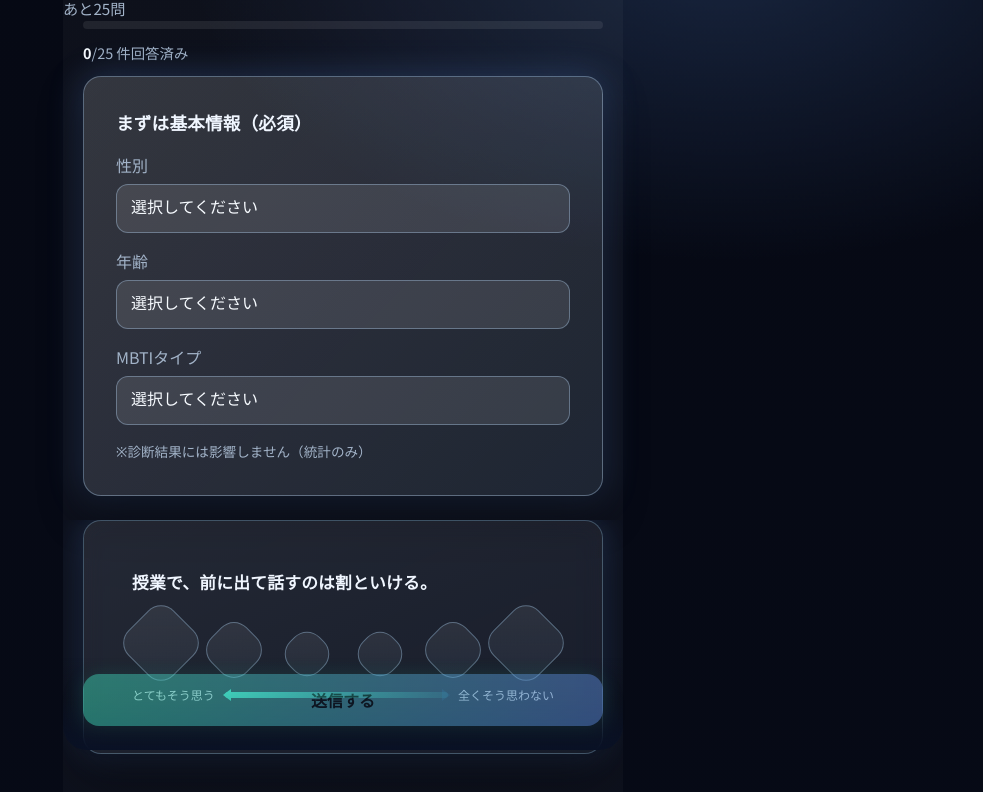
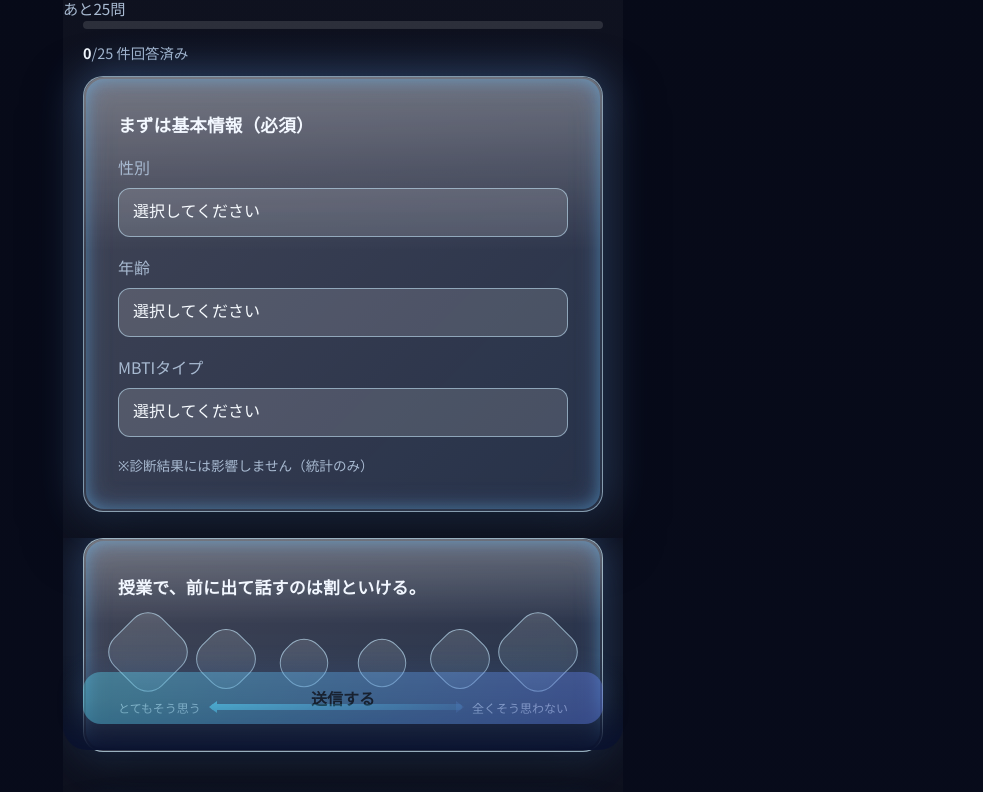
Before and after one commit to cypheroneinc-oss/cb-bot-server, a website with bundled scripts: page bot_server/liff/index.html in a window 1280 px wide. Shown: the part 50-842 px from the top of the page, without its empty margins (297-1280 px from the left). Built offline with nearby package versions, Linux system fonts and the light colour scheme.

Commit message:
Update app.css

```diff
--- a/bot_server/liff/assets/app.css
+++ b/bot_server/liff/assets/app.css
@@ -1,17 +1,17 @@
-/* ===== THEME: Aurora Mint (ゲーム的・キャッチー) ===== */
+/* ===== THEME: Blue Nova (ゲーム的・強ガラス・青寄せ) ===== */
 :root {
-  /* Dark space × Neon mint */
-  --bg-grad-a: #060914;     /* ほぼ黒に近い群青 */
-  --bg-grad-b: #0a1226;     /* 深い群青 */
-  --fg:        #f7fbff;     /* 文字は白寄り */
-  --muted:     #a2b3c8;     /* サブ文字 */
-  --accent:    #46ffd3;     /* ネオンミント */
-  --accent-2:  #6aa3ff;     /* ラピス系ブルー */
-  --card:      rgba(255,255,255,0.12);   /* 明るめ透明ガラス（fallback） */
-  --border:    rgba(185, 220, 255, 0.35);/* ガラスの縁取り */
-  --glow:      0 0 28px rgba(106,163,255,0.35);
+  /* Deep space × Electric Blue */
+  --bg-grad-a: #070a18;      /* かなり暗い群青 */
+  --bg-grad-b: #0b1330;      /* 深い青 */
+  --fg:        #f7fbff;      /* 文字は白寄り */
+  --muted:     #a8bad1;      /* サブ文字 */
+  --accent:    #5ee0ff;      /* エレクトリック・シアンブルー */
+  --accent-2:  #6a8bff;      /* ブライトラピス */
+  --card:      rgba(255,255,255,0.14);   /* 明るめ透明ガラス（fallback） */
+  --border:    rgba(200, 235, 255, 0.55);/* 輝く縁取り（強化） */
+  --glow:      0 0 36px rgba(110, 170, 255, 0.55);
   --ring:      0 0 0 2px var(--accent);
-  --danger:    #ff4d6d;     /* エラー色（load-errorで使用） */
+  --danger:    #ff4d6d;
 }
 
 * { box-sizing: border-box; }
@@ -20,8 +20,8 @@ html, body {
   margin: 0;
   padding: 0;
   background:
-    radial-gradient(900px 520px at 80% 0%, rgba(106,163,255,0.18), transparent 60%),
-    radial-gradient(1100px 600px at 10% 20%, rgba(70,255,211,0.14), transparent 60%),
+    radial-gradient(1100px 560px at 80% -5%, rgba(110,170,255,0.24), transparent 60%),
+    radial-gradient(1200px 620px at 10% 25%, rgba(94,224,255,0.20), transparent 60%),
     linear-gradient(180deg, var(--bg-grad-a), var(--bg-grad-b));
   color: var(--fg);
   font-family: 'Noto Sans JP', system-ui, -apple-system, BlinkMacSystemFont, 'Segoe UI', sans-serif;
@@ -37,8 +37,15 @@ button { font-family: inherit; }
 .subtitle { margin: 0; color: var(--muted); font-size: 0.95rem; }
 
 /* ===== プログレス ===== */
-.progress-bar { background: rgba(255,255,255,0.08); border-radius: 999px; overflow: hidden; margin: 0 20px 12px; height: 8px; }
-.progress-fill { background: linear-gradient(90deg, var(--accent), var(--accent-2)); box-shadow: var(--glow); height: 100%; width: 0; transition: width .2s ease; }
+.progress-bar { background: rgba(255,255,255,0.12); border-radius: 999px; overflow: hidden; margin: 0 20px 12px; height: 8px; }
+.progress-fill {
+  background: linear-gradient(90deg, var(--accent), var(--accent-2));
+  height: 100%; width: 0; transition: width .2s ease;
+  box-shadow:
+    var(--glow),
+    0 0 18px rgba(94,224,255,0.35) inset,
+    0 2px 12px rgba(0,0,0,0.35);
+}
 
 .status { margin: 0 20px 12px; font-size: 0.9rem; color: var(--muted); }
 .status strong { color: var(--fg); }
@@ -58,98 +65,125 @@ button { font-family: inherit; }
 .questions {
   flex: 1;
   overflow-y: auto;
-  padding: 0 20px 200px; /* フッターで隠れないよう下余白を広く */
+  padding: 0 20px 220px; /* 下余白さらに増やす＝没入感＆押し込み回避 */
 }
 
-/* ===== カード（設問/結果）：明るい“発光ガラス”＋浮遊 ===== */
+/* ===== カード（設問/結果）：超ガラス＋強発光＋浮遊 ===== */
 .question-card,
 .result-card{
-  background: linear-gradient(135deg, rgba(255,255,255,0.16), rgba(180,220,255,0.10));
+  position: relative;
+  background: linear-gradient(135deg, rgba(255,255,255,0.22), rgba(180,220,255,0.16));
   border: 1px solid var(--border);
-  border-radius: 18px;
+  border-radius: 20px;
   box-shadow:
-    0 18px 44px rgba(0,0,0,0.48),   /* 下方向の重量感 */
-    0 0 34px rgba(106,163,255,0.28);/* 青みのグロー */
-  padding: 48px;                    /* ゆったり */
-  margin-bottom: 78px;              /* 設問同士の間隔 */
+    0 22px 58px rgba(0,0,0,0.55),   /* 下方向の重量感（強） */
+    0 0 44px rgba(110,170,255,0.45);/* 外周ブルーグロー（強） */
+  padding: 34px;                    /* ゆったり */
+  margin-bottom: 72px;              /* 設問同士の間隔 さらに広く */
   transform: translateY(0);
   transition: transform .25s ease, box-shadow .25s ease, background .25s ease, border-color .25s ease;
 }
-@supports ((-webkit-backdrop-filter: blur(10px)) or (backdrop-filter: blur(10px))){
+/* ガラス感の誇張（ハイライト＆内側グロー） */
+.question-card::before,
+.result-card::before{
+  content: "";
+  position: absolute; inset: 0;
+  border-radius: inherit;
+  background: linear-gradient(180deg, rgba(255,255,255,0.28), rgba(255,255,255,0) 40%);
+  pointer-events: none;
+  mix-blend-mode: screen;
+}
+.question-card::after,
+.result-card::after{
+  content: "";
+  position: absolute; inset: 2px;
+  border-radius: calc(20px - 2px);
+  box-shadow: inset 0 0 24px rgba(110,170,255,0.35), inset 0 0 14px rgba(94,224,255,0.25);
+  pointer-events: none;
+}
+
+@supports ((-webkit-backdrop-filter: blur(18px)) or (backdrop-filter: blur(18px))){
   .question-card,
   .result-card{
-    background: linear-gradient( to bottom right,
-      rgba(255,255,255,0.10),
-      rgba(180,220,255,0.06)
-    );
-    -webkit-backdrop-filter: blur(10px) saturate(1.2);
-            backdrop-filter: blur(10px) saturate(1.2);
-    border-color: rgba(160, 220, 255, 0.28);
+    -webkit-backdrop-filter: blur(18px) saturate(1.5);
+            backdrop-filter: blur(18px) saturate(1.5);
+    border-color: rgba(210, 242, 255, 0.65); /* 線をさらに明るく */
   }
 }
-/* 少しだけ浮かせる */
-.question-card:hover{
-  transform: translateY(-2px);
-  box-shadow: 0 22px 46px rgba(0,0,0,0.38), 0 0 30px rgba(122,166,255,0.25);
+
+/* “大げさに”浮かせる（モバイルでも分かる強度） */
+.question-card:active,
+.result-card:active { transform: translateY(0); } /* タップ時は沈ませない（誤作動感を避ける） */
+.question-card:hover,
+.result-card:hover{
+  transform: translateY(-3px);
+  box-shadow:
+    0 28px 64px rgba(0,0,0,0.58),
+    0 0 54px rgba(110,170,255,0.50);
 }
 
 /* 見出しの視認性 */
 .question-card h2{
-  font-size: 1.05rem;
-  margin: 0 0 16px;
+  font-size: 1.06rem;
+  margin: 0 0 18px;
   letter-spacing: .2px;
   color: #f0f6ff;
 }
 
-/* ===== Likert UI ===== */
-.choices { display: grid; gap: 16px; }
+/* ===== Likert UI（ダイヤを強発光） ===== */
+.choices { display: grid; gap: 18px; }
 .choices.likert-scale {
   display: flex; align-items: flex-end; justify-content: space-between;
-  gap: 16px; flex-wrap: wrap;
+  gap: 18px; flex-wrap: wrap;
 }
 .likert-choice { position: relative; display: flex; flex-direction: column; align-items: center; flex: 1 1 0; min-width: 0; max-width: 96px; }
 .likert-input { position: absolute; opacity: 0; pointer-events: none; }
 
 .likert-option {
-  display: flex; flex-direction: column; align-items: center; gap: 6px;
-  cursor: pointer; text-align: center; color: #c9d8ea; transition: color 0.2s ease;
+  display: flex; flex-direction: column; align-items: center; gap: 8px;
+  cursor: pointer; text-align: center; color: #cfe0f5; transition: color 0.2s ease;
 }
-.likert-option:hover .likert-diamond { background: rgba(122,166,255,0.12); box-shadow: 0 12px 28px rgba(0, 0, 0, 0.2); }
+.likert-option:hover .likert-diamond { background: rgba(110,170,255,0.18); box-shadow: 0 12px 28px rgba(0, 0, 0, 0.25); }
 .likert-input:focus-visible + .likert-option .likert-diamond { box-shadow: var(--ring), 0 10px 24px rgba(0, 0, 0, 0.3); }
-.likert-input:checked + .likert-option { color: #ffffff; font-weight: 600; }
+.likert-input:checked + .likert-option { color: #ffffff; font-weight: 700; }
 
 .likert-diamond{
-  --likert-size: 42px;
+  --likert-size: 46px;
   width: var(--likert-size); height: var(--likert-size);
-  border-radius: 18px; border: 1px solid rgba(180,220,255,0.35);
-  background: linear-gradient(135deg, rgba(255,255,255,0.08), rgba(160,220,255,0.06));
+  border-radius: 20px; border: 1px solid rgba(200,235,255,0.6);
+  background: linear-gradient(135deg, rgba(255,255,255,0.14), rgba(160,220,255,0.10));
   transform: rotate(45deg);
   display: inline-flex; align-items: center; justify-content: center;
   position: relative;
   transition: transform 0.2s, border-color 0.2s, box-shadow 0.2s, background 0.2s;
 }
 .likert-input:checked + .likert-option .likert-diamond{
-  background: radial-gradient(60% 60% at 50% 40%, rgba(66,245,209,0.75), rgba(66,245,209,0.35) 60%, rgba(66,245,209,0.15) 100%);
-  border-color: rgba(66,245,209,0.9);
-  box-shadow: 0 0 0 4px rgba(66,245,209,0.22), 0 10px 30px rgba(66,245,209,0.25);
+  background:
+    radial-gradient(60% 60% at 50% 38%, rgba(94,224,255,0.90), rgba(94,224,255,0.45) 60%, rgba(94,224,255,0.18) 100%),
+    linear-gradient(135deg, rgba(255,255,255,0.18), rgba(160,220,255,0.10));
+  border-color: rgba(200,235,255,0.9);
+  box-shadow:
+    0 0 0 5px rgba(94,224,255,0.28),
+    0 16px 36px rgba(94,224,255,0.35);
+  transform: rotate(45deg) scale(1.08);
 }
-.likert-option.size-large .likert-diamond { --likert-size: 64px; }
-.likert-option.size-medium .likert-diamond { --likert-size: 50px; }
-.likert-option.size-small .likert-diamond { --likert-size: 42px; }
+.likert-option.size-large .likert-diamond { --likert-size: 68px; }
+.likert-option.size-medium .likert-diamond { --likert-size: 54px; }
+.likert-option.size-small .likert-diamond { --likert-size: 46px; }
 @media (max-width: 767px) {
-  .likert-option.size-large .likert-diamond { --likert-size: 56px; }
-  .likert-option.size-medium .likert-diamond { --likert-size: 44px; }
-  .likert-option.size-small .likert-diamond { --likert-size: 38px; }
+  .likert-option.size-large .likert-diamond { --likert-size: 60px; }
+  .likert-option.size-medium .likert-diamond { --likert-size: 50px; }
+  .likert-option.size-small .likert-diamond { --likert-size: 42px; }
 }
 
 /* 目盛バー */
 .likert-legend {
   display: grid; grid-template-columns: auto 1fr auto; align-items: center;
-  gap: 10px; margin-top: 10px; font-size: 12px; opacity: 0.9;
+  gap: 10px; margin-top: 12px; font-size: 12px; opacity: 0.95;
 }
 .likert-legend .legend-bar {
   height: 6px; border-radius: 999px;
-  background: linear-gradient(90deg, var(--accent), rgba(66,245,209,0.15));
+  background: linear-gradient(90deg, var(--accent), rgba(94,224,255,0.25));
   position: relative;
 }
 .likert-legend .legend-bar::before, .likert-legend .legend-bar::after {
@@ -157,39 +191,43 @@ button { font-family: inherit; }
   border-top: 6px solid transparent; border-bottom: 6px solid transparent; transform: translateY(-50%);
 }
 .likert-legend .legend-bar::before { left: -2px; border-right: 8px solid var(--accent); }
-.likert-legend .legend-bar::after { right: -2px; border-left: 8px solid rgba(33, 161, 255, 0.15); }
+.likert-legend .legend-bar::after { right: -2px; border-left: 8px solid rgba(110,170,255,0.25); }
 
 /* アクセシビリティ */
 .sr-only { position: absolute !important; width: 1px; height: 1px; padding: 0; margin: -1px; overflow: hidden; clip: rect(0, 0, 0, 0); white-space: nowrap; border: 0; }
 
-/* ===== フッター／ボタン（グラデ＋柔らかい光） ===== */
+/* ===== フッター／ボタン（強発光ブルー） ===== */
 .footer {
   position: sticky; bottom: 0; left: 0; right: 0;
-  padding: 16px 20px 24px;
-  background: linear-gradient(180deg, rgba(6,10,20,0.0) 0%, rgba(6,10,20,0.25) 45%, var(--bg-grad-b) 100%);
+  padding: 16px 20px 26px;
+  background: linear-gradient(180deg, rgba(5,10,22,0.0) 0%, rgba(5,10,22,0.28) 45%, var(--bg-grad-b) 100%);
   display: flex; flex-direction: column; gap: 12px;
-  z-index: 1; /* セレクトのドロップダウンより下に */
+  z-index: 1;
 }
 .footer button {
-  width: 100%; padding: 14px; border: none; border-radius: 16px;
-  font-size: 1rem; font-weight: 600; color: #03101a;
+  width: 100%; padding: 14px; border: none; border-radius: 18px;
+  font-size: 1rem; font-weight: 700; color: #04101a;
   background: linear-gradient(90deg, var(--accent), var(--accent-2));
-  box-shadow: 0 10px 26px rgba(0,0,0,0.35), 0 0 18px rgba(66,245,209,0.35);
+  box-shadow:
+    0 12px 28px rgba(0,0,0,0.40),
+    0 0 28px rgba(110,170,255,0.55);
   cursor: pointer; transition: opacity 0.2s ease, transform 0.2s ease, box-shadow 0.2s ease;
 }
 .footer button:disabled { opacity: 0.4; cursor: not-allowed; }
 .footer button:focus-visible { outline: none; box-shadow: var(--ring); }
-.footer button:not(:disabled):active { transform: translateY(1px); }
+.footer button:not(:disabled):active { transform: translateY(0); }
 .footer button:hover:not(:disabled){
-  transform: translateY(-1px);
-  box-shadow: 0 12px 30px rgba(0,0,0,0.38), 0 0 22px rgba(122,166,255,0.35);
+  transform: translateY(-1.5px);
+  box-shadow:
+    0 14px 32px rgba(0,0,0,0.45),
+    0 0 34px rgba(110,170,255,0.60);
 }
 .footer .secondary{
-  background: rgba(255,255,255,0.04);
+  background: rgba(255,255,255,0.08);
   color: var(--fg);
-  border: 1px solid rgba(160, 220, 255, 0.35);
+  border: 1px solid rgba(200, 235, 255, 0.55);
 }
-.footer .secondary:disabled { opacity: 0.4; border-color: rgba(255, 255, 255, 0.1); }
+.footer .secondary:disabled { opacity: 0.4; border-color: rgba(255, 255, 255, 0.18); }
 
 .footer-actions { display: flex; flex-direction: column; gap: 12px; width: 100%; }
 .secondary-actions { display: grid; gap: 10px; }
@@ -198,8 +236,8 @@ button { font-family: inherit; }
 /* ===== トースト ===== */
 .toast {
   position: fixed; left: 50%; bottom: 96px; transform: translateX(-50%);
-  background: rgba(10, 16, 28, 0.92);
-  border: 1px solid rgba(160, 220, 255, 0.28);
+  background: rgba(8, 12, 26, 0.92);
+  border: 1px solid rgba(200, 235, 255, 0.45);
   border-radius: 14px; padding: 14px 18px; color: var(--fg); font-size: 0.95rem;
   max-width: calc(100% - 40px); box-shadow: 0 10px 30px rgba(0, 0, 0, 0.35);
 }
@@ -209,9 +247,9 @@ button { font-family: inherit; }
 
 /* ===== 結果カード内部 ===== */
 .result-card {
-  padding: 28px; margin: 0 20px 120px;
-  background: var(--card);
-  border-radius: 20px; box-shadow: 0 20px 48px rgba(0, 0, 0, 0.5), var(--glow);
+  padding: 30px; margin: 0 20px 130px;
+  background: linear-gradient(135deg, rgba(255,255,255,0.22), rgba(180,220,255,0.16));
+  border-radius: 22px; box-shadow: 0 22px 60px rgba(0, 0, 0, 0.55), var(--glow);
   border: 1px solid var(--border);
 }
 .result-header { margin-bottom: 20px; }
@@ -219,35 +257,35 @@ button { font-family: inherit; }
 .result-header p { margin: 0; color: var(--muted); font-size: 0.95rem; }
 
 .hero-card { display: flex; align-items: center; gap: 16px; margin-bottom: 16px; }
-.hero-avatar { width: 84px; height: 84px; border-radius: 16px; overflow: hidden; border: 1px solid rgba(0, 209, 255, 0.4); box-shadow: 0 12px 28px rgba(0,0,0,.4); }
+.hero-avatar { width: 84px; height: 84px; border-radius: 16px; overflow: hidden; border: 1px solid rgba(200, 235, 255, 0.55); box-shadow: 0 12px 28px rgba(0,0,0,.4); }
 .hero-avatar img { width: 100%; height: 100%; object-fit: cover; display: block; }
 .hero-details { flex: 1; }
 
-.cluster-tag { display: inline-flex; align-items: center; padding: 4px 10px; border-radius: 999px; border: 1px solid rgba(0, 209, 255, 0.6); color: var(--accent); font-size: 0.85rem; margin-bottom: 8px; }
+.cluster-tag { display: inline-flex; align-items: center; padding: 4px 10px; border-radius: 999px; border: 1px solid rgba(200, 235, 255, 0.55); color: var(--accent); font-size: 0.85rem; margin-bottom: 8px; }
 .result-hero-name, #resultHeroName { margin: 0; font-size: 1.4rem; font-weight: 700; color: var(--fg); }
 
 .result-summary { margin: 12px 0 20px; font-size: 1rem; color: var(--fg); }
 
 .share-preview { display: grid; gap: 12px; margin-bottom: 24px; }
-.share-preview img { width: 100%; border-radius: 16px; border: 1px solid rgba(0, 209, 255, 0.3); }
+.share-preview img { width: 100%; border-radius: 16px; border: 1px solid rgba(200, 235, 255, 0.45); }
 
 .share-actions { margin-bottom: 28px; }
 .share-actions h3 { margin: 0 0 12px; font-size: 1.1rem; }
 .share-buttons { display: grid; gap: 10px; grid-template-columns: repeat(auto-fit, minmax(140px, 1fr)); }
 .share-btn {
   padding: 10px 14px; border-radius: 12px;
-  border: 1px solid rgba(160, 220, 255, 0.28);
-  background: linear-gradient(180deg, rgba(255,255,255,0.06), rgba(180,220,255,0.05));
-  color: var(--fg); font-weight: 600; cursor: pointer;
-  box-shadow: 0 10px 22px rgba(0,0,0,0.28);
+  border: 1px solid rgba(200, 235, 255, 0.45);
+  background: linear-gradient(180deg, rgba(255,255,255,0.10), rgba(180,220,255,0.08));
+  color: var(--fg); font-weight: 700; cursor: pointer;
+  box-shadow: 0 10px 22px rgba(0,0,0,0.30);
 }
-.share-btn:hover { background: rgba(255,255,255,0.10); }
+.share-btn:hover { background: rgba(255,255,255,0.16); }
 .share-note { margin: 12px 0 0; color: var(--muted); font-size: 0.85rem; }
 
 .narrative-section { margin-bottom: 24px; }
 .narrative-section h3 { margin-bottom: 12px; font-size: 1.1rem; }
 .narrative-grid { display: grid; gap: 16px; }
-.narrative-block { background: rgba(255,255,255,0.05); border-radius: 14px; padding: 14px 16px; border: 1px solid rgba(0,209,255,0.15); }
+.narrative-block { background: rgba(255,255,255,0.07); border-radius: 14px; padding: 14px 16px; border: 1px solid rgba(0,209,255,0.15); }
 .narrative-block h4 { margin: 0 0 10px; font-size: 0.98rem; color: var(--accent); }
 .narrative-block ul { margin: 0; padding-left: 18px; color: var(--fg); }
 .narrative-block li { margin-bottom: 6px; }
@@ -259,7 +297,7 @@ button { font-family: inherit; }
 .spinner { width: 20px; height: 20px; border-radius: 50%; border: 3px solid rgba(255,255,255,0.25); border-top-color: var(--bg-grad-b); animation: spin .8s linear infinite; display: inline-block; }
 .btn-content { display: inline-flex; align-items: center; justify-content: center; gap: 10px; }
 .skeleton { position: relative; overflow: hidden; }
-.skeleton-line { height: 16px; background: rgba(255,255,255,0.08); border-radius: 8px; margin-bottom: 12px; }
+.skeleton-line { height: 16px; background: rgba(255,255,255,0.12); border-radius: 8px; margin-bottom: 12px; }
 .skeleton-title { width: 60%; height: 20px; }
 .skeleton-line:last-child { margin-bottom: 0; }
 @keyframes spin { to { transform: rotate(360deg); } }
@@ -277,34 +315,49 @@ button { font-family: inherit; }
 }
 @media (min-width: 540px) { .narrative-grid { grid-template-columns: repeat(2, minmax(0, 1fr)); } }
 
-/* ===== 基本情報フォーム（重なり/行間チューニング） ===== */
+/* ===== 基本情報フォーム ===== */
 .demographics {
-  background: linear-gradient(135deg, rgba(255,255,255,0.16), rgba(180,220,255,0.10));
+  position: relative;
+  background: linear-gradient(135deg, rgba(255,255,255,0.22), rgba(180,220,255,0.16));
   border: 1px solid var(--border);
-  border-radius: 18px;
+  border-radius: 20px;
   box-shadow:
-    0 18px 44px rgba(0,0,0,0.48),
-    0 0 34px rgba(106,163,255,0.28);
-  padding: 32px;
-  margin: 0 20px 24px;
+    0 22px 58px rgba(0,0,0,0.55),
+    0 0 44px rgba(110,170,255,0.45);
+  padding: 34px;
+  margin: 0 20px 26px;
   transform: translateY(0);
   transition: transform .25s ease, box-shadow .25s ease, background .25s ease, border-color .25s ease;
 }
-.demographics-title { margin: 0 0 16px; font-size: 1.1rem; font-weight: 600; color:#f0f6ff; letter-spacing:.2px; }
+.demographics::before{
+  content:""; position:absolute; inset:0; border-radius:inherit;
+  background: linear-gradient(180deg, rgba(255,255,255,0.28), rgba(255,255,255,0) 40%);
+  pointer-events:none; mix-blend-mode: screen;
+}
+.demographics::after{
+  content:""; position:absolute; inset:2px; border-radius:calc(20px - 2px);
+  box-shadow: inset 0 0 24px rgba(110,170,255,0.35), inset 0 0 14px rgba(94,224,255,0.25);
+  pointer-events:none;
+}
+@supports ((-webkit-backdrop-filter: blur(18px)) or (backdrop-filter: blur(18px))){
+  .demographics{ -webkit-backdrop-filter: blur(18px) saturate(1.5); backdrop-filter: blur(18px) saturate(1.5); }
+}
+
+.demographics-title { margin: 0 0 16px; font-size: 1.1rem; font-weight: 700; color:#f0f6ff; letter-spacing:.2px; }
 
 .demographics-field {
-  display: flex; flex-direction: column; gap: 6px;
-  margin-bottom: 16px; position: relative; z-index: 0;
+  display: flex; flex-direction: column; gap: 8px;
+  margin-bottom: 18px; position: relative; z-index: 0;
 }
-.demographics-field:focus-within { z-index: 5; }  /* フォーカス中を前面に */
+.demographics-field:focus-within { z-index: 5; }
 .field-label { color: var(--muted); display: block; }
 
 .demographics-field select {
   width: 100%;
   padding: 12px 14px;
   border-radius: 12px;
-  border: 1px solid rgba(185,220,255,0.35);
-  background: rgba(255,255,255,0.10);
+  border: 1px solid rgba(200,235,255,0.55);
+  background: rgba(255,255,255,0.14);
   color: var(--fg);
   font-size: 16px;   /* iOSズーム回避＆行間UP */
   appearance: none;
```
